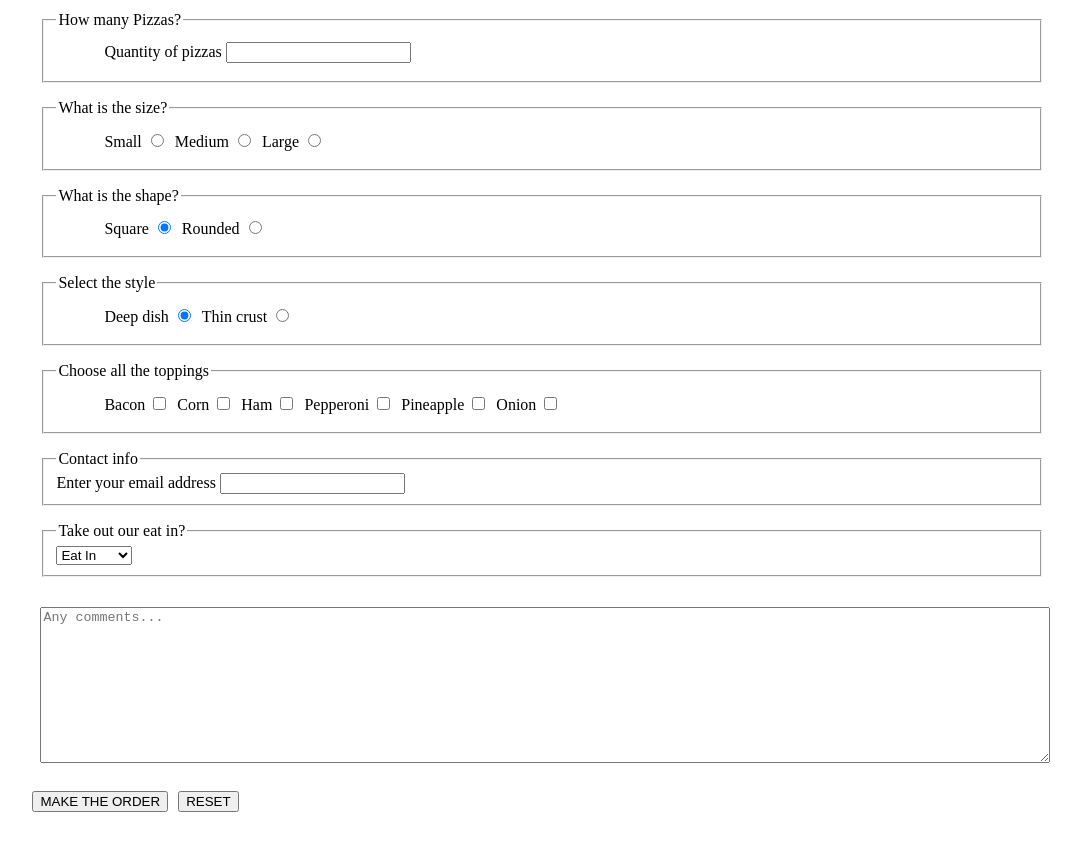
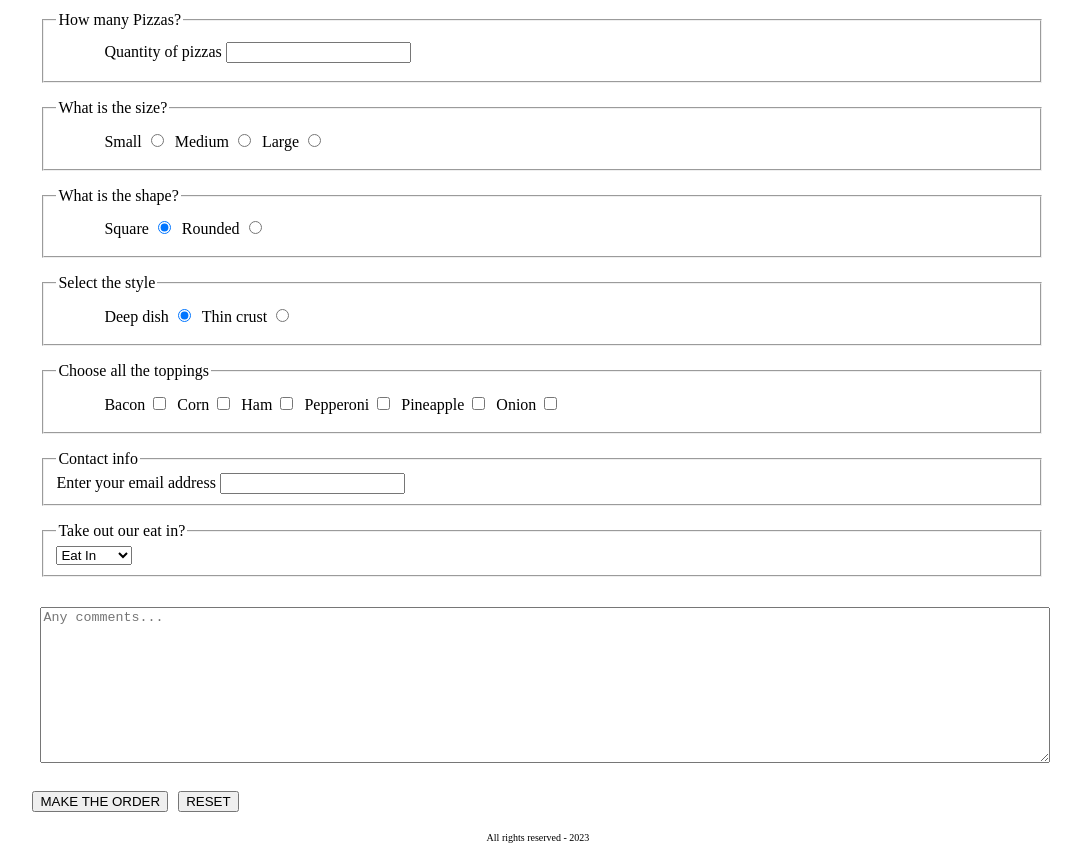
Before and after one commit to BrunoSette/html-assignment, a plain HTML site: page index.html in a window 1280 px wide. Shown: the part 485-1338 px from the top of the page, without its empty margins (102-1183 px from the left). Before the commit the page ends 1305 px from the top, so only its background shows below. Drawn offline with Linux system fonts and the light colour scheme.

Commit message:
add comments and footer

```diff
--- a/css/styles.css
+++ b/css/styles.css
@@ -57,3 +57,9 @@ li {
   width: 25%;
   gap: 10px;
 }
+
+.footer{
+  margin-top: 20px;
+  font-size: 10px;
+  text-align: center;
+}
--- a/index.html
+++ b/index.html
@@ -4,13 +4,16 @@
 <head>
   <meta charset="UTF-8" />
   <meta name="viewport" content="width=device-width, initial-scale=1.0" />
+  <!--CSS import-->
   <link rel="stylesheet" href="css/styles.css" />
 
+  <!--Title on the browser's tab/window-->
   <title>HTML Pizza</title>
 </head>
 
 <body>
   <nav>
+    <!-- Navigation section with the website's title and menu options -->
     <h1>HTML Pizzaria</h1>
     <ul>
       <li><a href="default.html">HOME</a></li>
@@ -20,14 +23,17 @@
     </ul>
   </nav>
   <header>
+    <!-- Website header with company logo -->
     <img src="https://i.pinimg.com/originals/45/eb/98/45eb98c8637d591a1bde451eb1bce941.png" alt="Html Pizzaria"
       height="300" width="600" />
   </header>
   <main>
+    <!-- Order form title -->
     <h2 class="order-title">Make your order online!</h2>
     <form action="/order.php" method="post">
       <ul class="toppings">
         <li>
+          <!--Each fieldset contains a specific form field, with labels/legends and input controls-->
           <fieldset>
             <legend>How many Pizzas?</legend>
             <ul>
@@ -143,13 +149,17 @@
         </li>
       </ul>
       <section class="btn-area">
+        <!-- Form submission and reset buttons -->
         <button type="submit">MAKE THE ORDER</button>
         <button type="reset"> RESET</button>
       </section>
       </ul>
     </form>
   </main>
-  <footer></footer>
+  <footer class="footer">
+     <!-- Footer area -->
+    <p>All rights reserved - 2023</p>
+  </footer>
 </body>
 
 </html>
```
